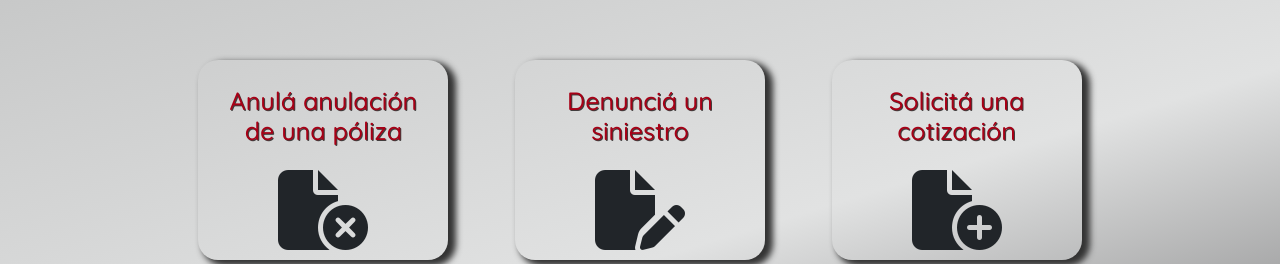
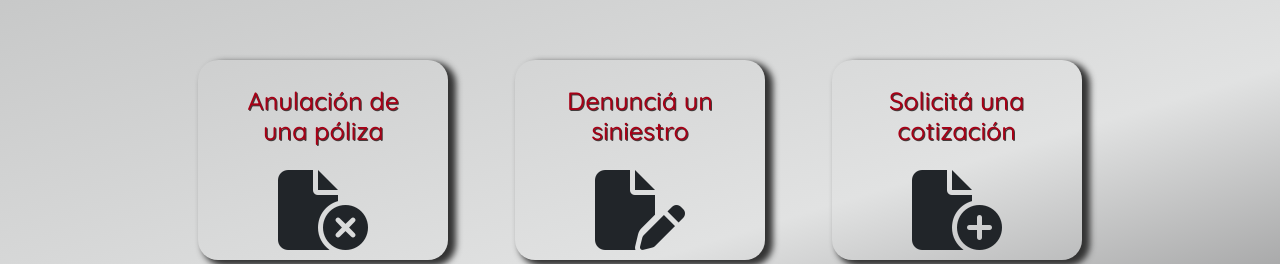
Before and after one commit to meme-castellanos/debat_seguros, a website: page pages/servicios.html in a window 1280 px wide. Shown: the part 207-471 px from the top of the page. Drawn offline with nearby package versions, Linux system fonts and the light colour scheme; a web font is replaced by a local one.

Commit message:
corrijo texto en servicios

```diff
--- a/pages/servicios.html
+++ b/pages/servicios.html
@@ -38,7 +38,7 @@
             <h1>Servicios</h1>
             <section class="servicios">
                 <div class="formulariosServicios">
-                    <h6>Anulá anulación de una póliza</h6>
+                    <h6>Anulación de una póliza</h6>
                     <a href="https://forms.gle/BytdstU5rTBugTQj8" target="blank">
                         <i class="fa-solid fa-file-circle-xmark fa-5x hvr-float" style="color:#212529"></i>
                     </a>
```
